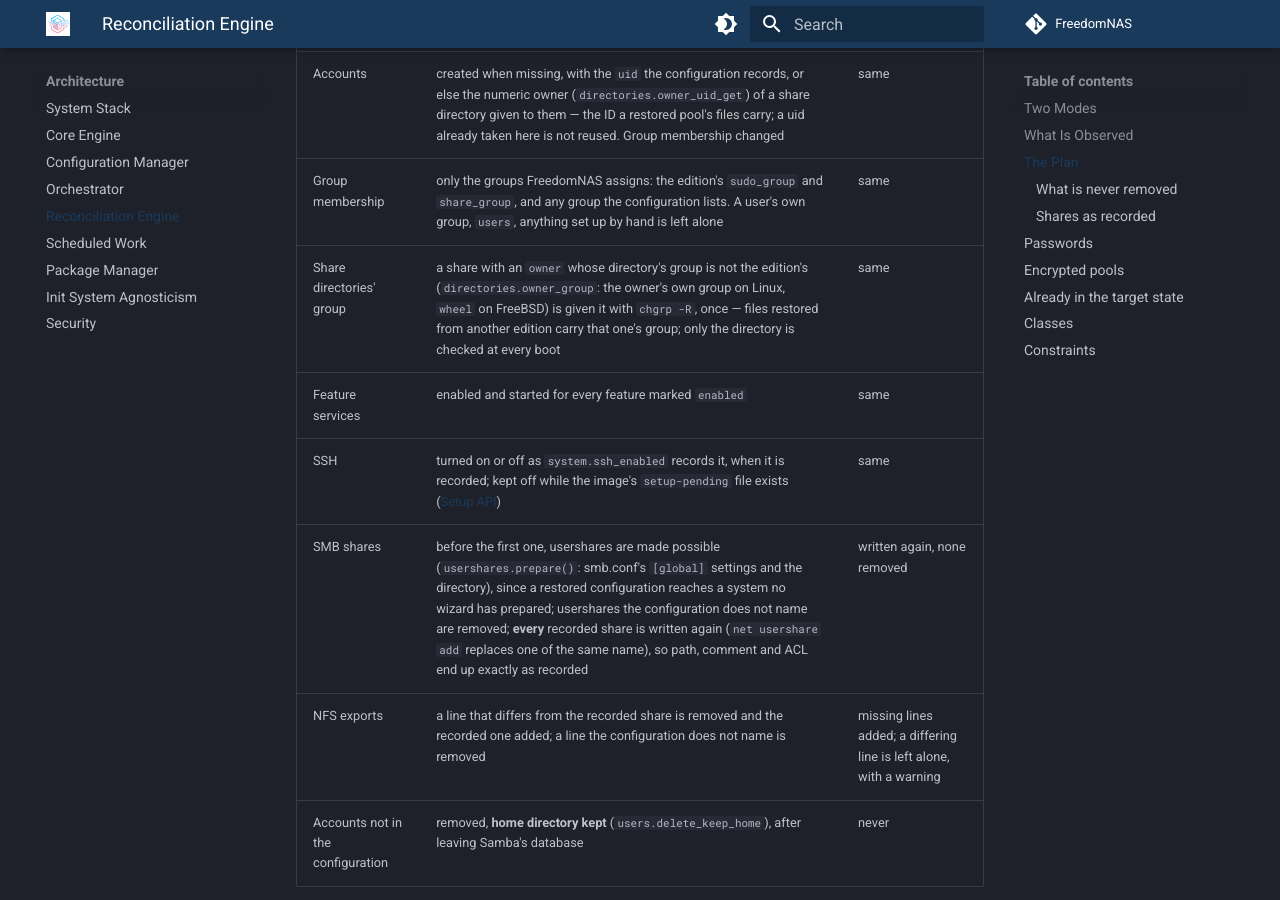
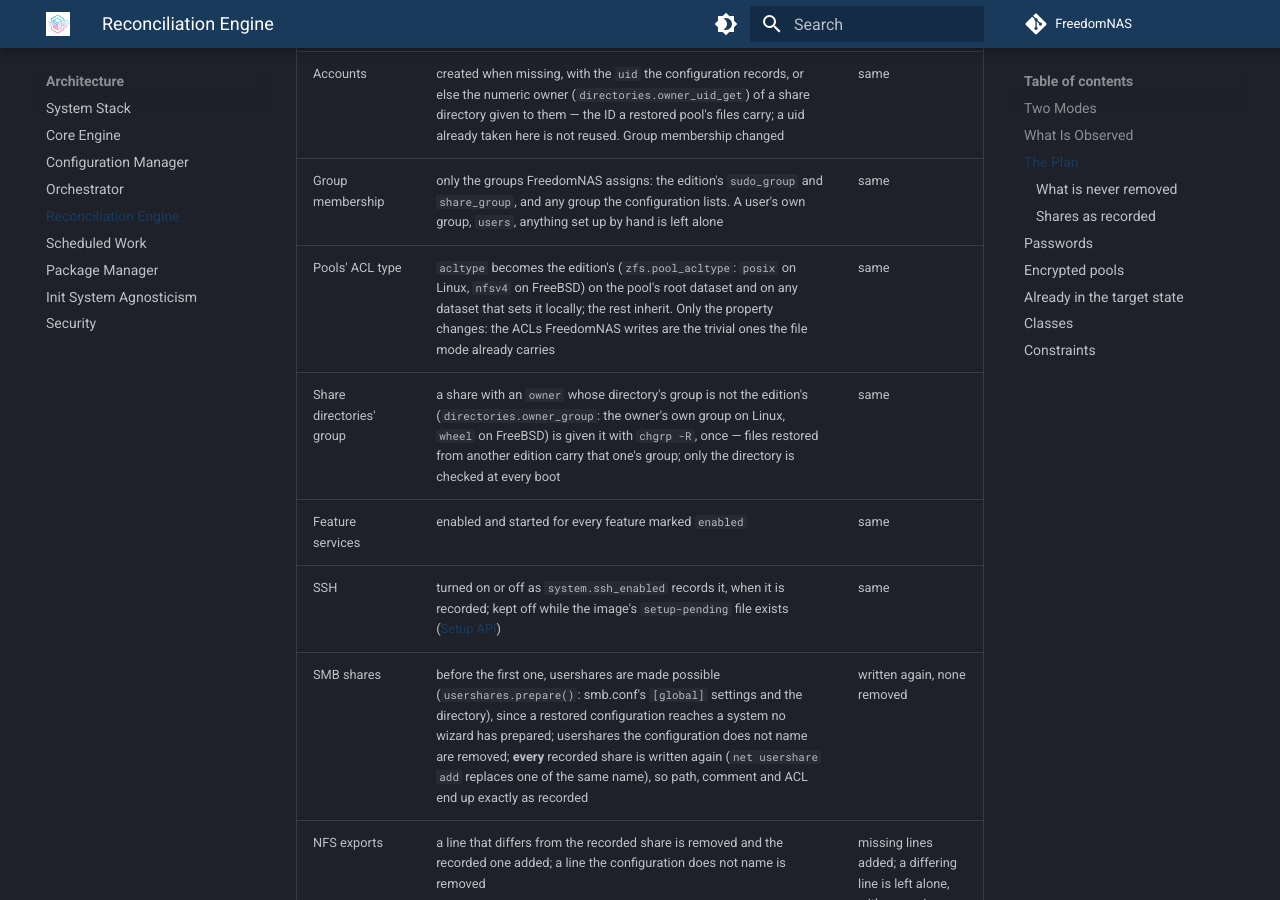
Before and after one commit to FreedomNAS/freedomnas-docs, an MkDocs documentation site: the page built from docs/architecture/reconciler.md, in a window 1280 px wide and 900 px high, scrolled down 1858 px. Built offline with MkDocs 1.6.1 and Material for MkDocs 9.7.7, drawn with Linux system fonts in a browser that asks for light colours.

Commit message:
Document the reconciler's ACL type step

```diff
--- a/docs/architecture/reconciler.md
+++ b/docs/architecture/reconciler.md
@@ -57,6 +57,7 @@ them, and accounts are removed last, when no share refers to them any more.
 | Pools | imported when not imported; an imported one is put in the default cachefile and its datasets mounted (`zfs.pool_cachefile_default`, `zfs.mount_pool_auto`): `firstboot.sh` leaves a restored data pool imported with `-N` and no cachefile. **Never exported or destroyed** | same |
 | Accounts | created when missing, with the `uid` the configuration records, or else the numeric owner (`directories.owner_uid_get`) of a share directory given to them — the ID a restored pool's files carry; a uid already taken here is not reused. Group membership changed | same |
 | Group membership | only the groups FreedomNAS assigns: the edition's `sudo_group` and `share_group`, and any group the configuration lists. A user's own group, `users`, anything set up by hand is left alone | same |
+| Pools' ACL type | `acltype` becomes the edition's (`zfs.pool_acltype`: `posix` on Linux, `nfsv4` on FreeBSD) on the pool's root dataset and on any dataset that sets it locally; the rest inherit. Only the property changes: the ACLs FreedomNAS writes are the trivial ones the file mode already carries | same |
 | Share directories' group | a share with an `owner` whose directory's group is not the edition's (`directories.owner_group`: the owner's own group on Linux, `wheel` on FreeBSD) is given it with `chgrp -R`, once — files restored from another edition carry that one's group; only the directory is checked at every boot | same |
 | Feature services | enabled and started for every feature marked `enabled` | same |
 | SSH | turned on or off as `system.ssh_enabled` records it, when it is recorded; kept off while the image's `setup-pending` file exists ([Setup API](../api/setup.md#restored-systems)) | same |
```
